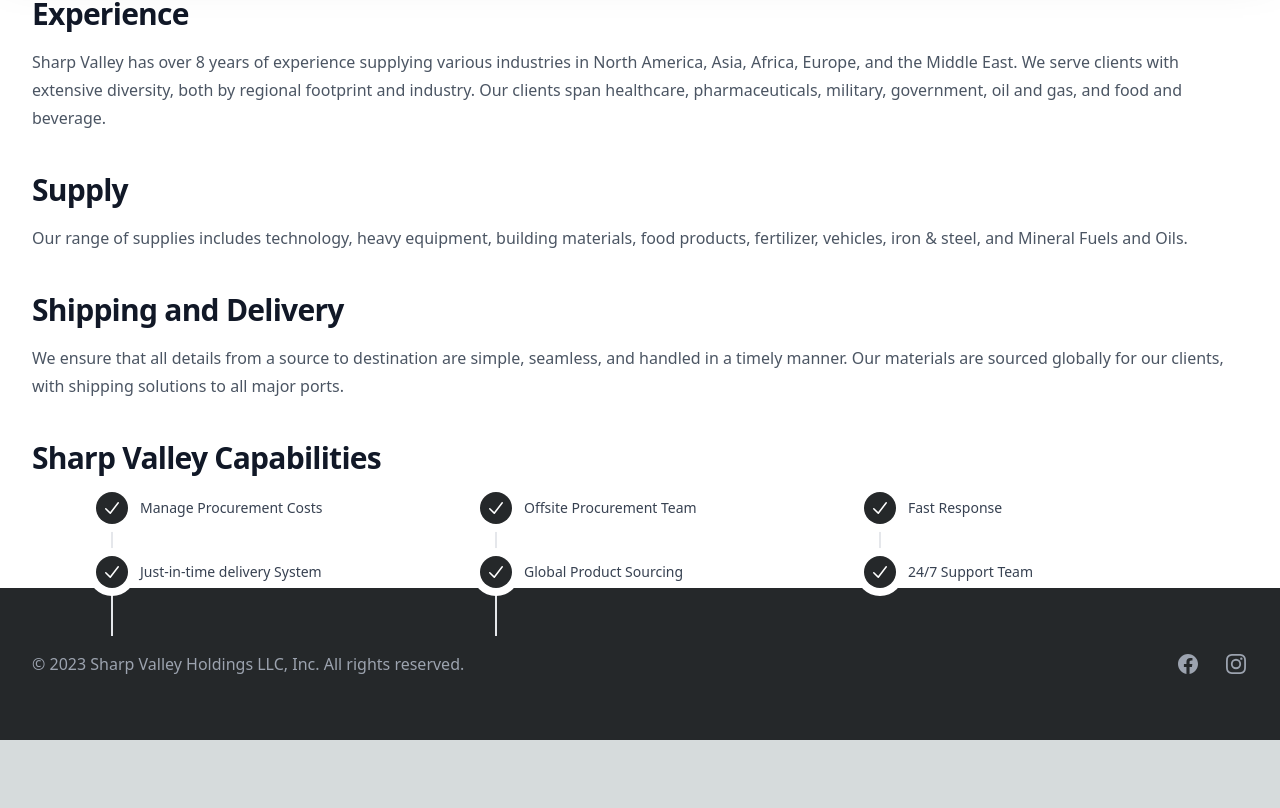
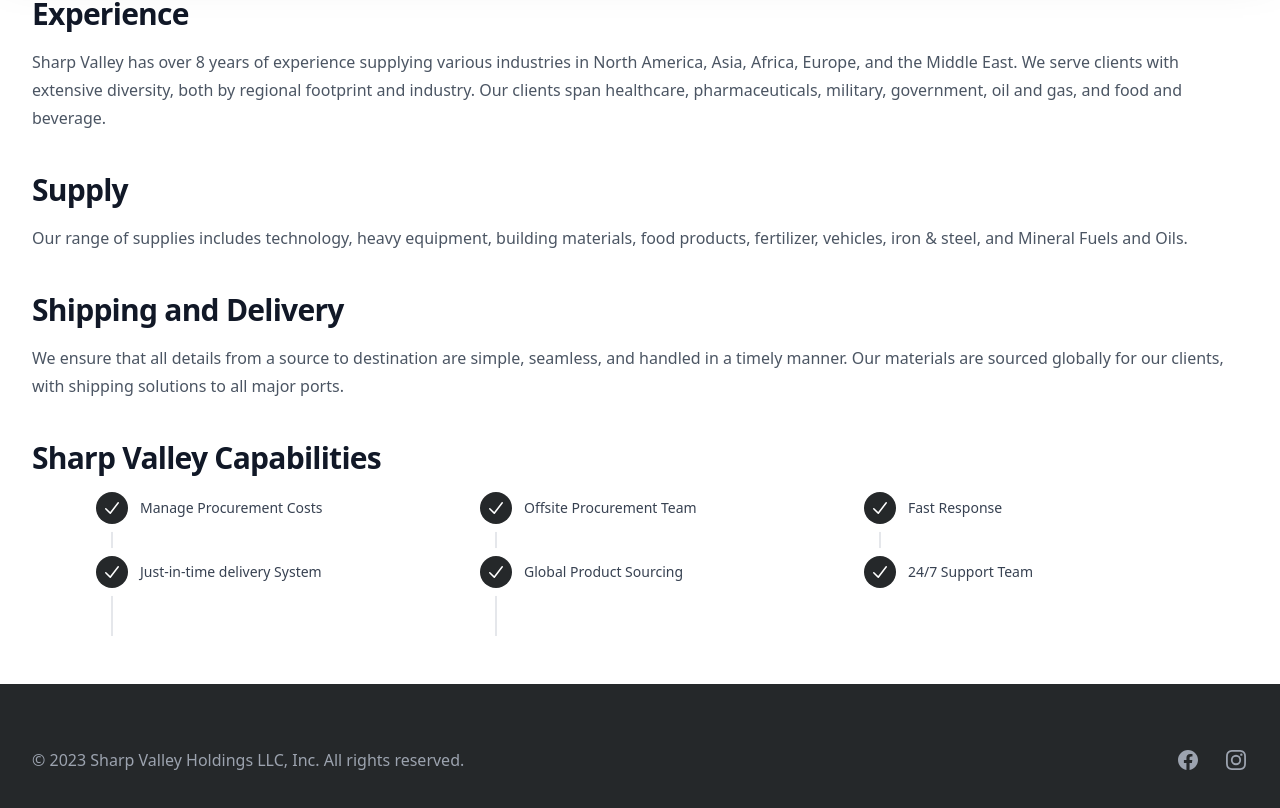
Before and after one commit to BernMasache/sharp-valley-store, a Next.js app: page /procurements in a window 1280 px wide. Shown: the part 428-1236 px from the top of the page. Before the commit the page ends 1168 px from the top, so only its background shows below. Built offline with nearby package versions, Linux system fonts and the light colour scheme; what tw-elements would draw is missing.

Commit message:
procurements updates

```diff
--- a/components/widgets/procurements.jsx
+++ b/components/widgets/procurements.jsx
@@ -109,7 +109,7 @@
                         <div>
                             <h2 className="text-3xl font-bold tracking-tight text-gray-900">Sharp Valley Capabilities</h2>
                             <div className="mt-4 flow-root md:ml-16 lg:ml-16">
-                                <ul role="list" className="-mb-8 grid grid-cols-1 md:grid-cols-3 lg:grid-cols-3 ">
+                                <ul role="list" className="mb-16 grid grid-cols-1 md:grid-cols-3 lg:grid-cols-3 ">
                                     {capabilities.map((event, eventIdx) => (
                                         <li key={event.id}>
                                             <div className="relative pb-8">
```
